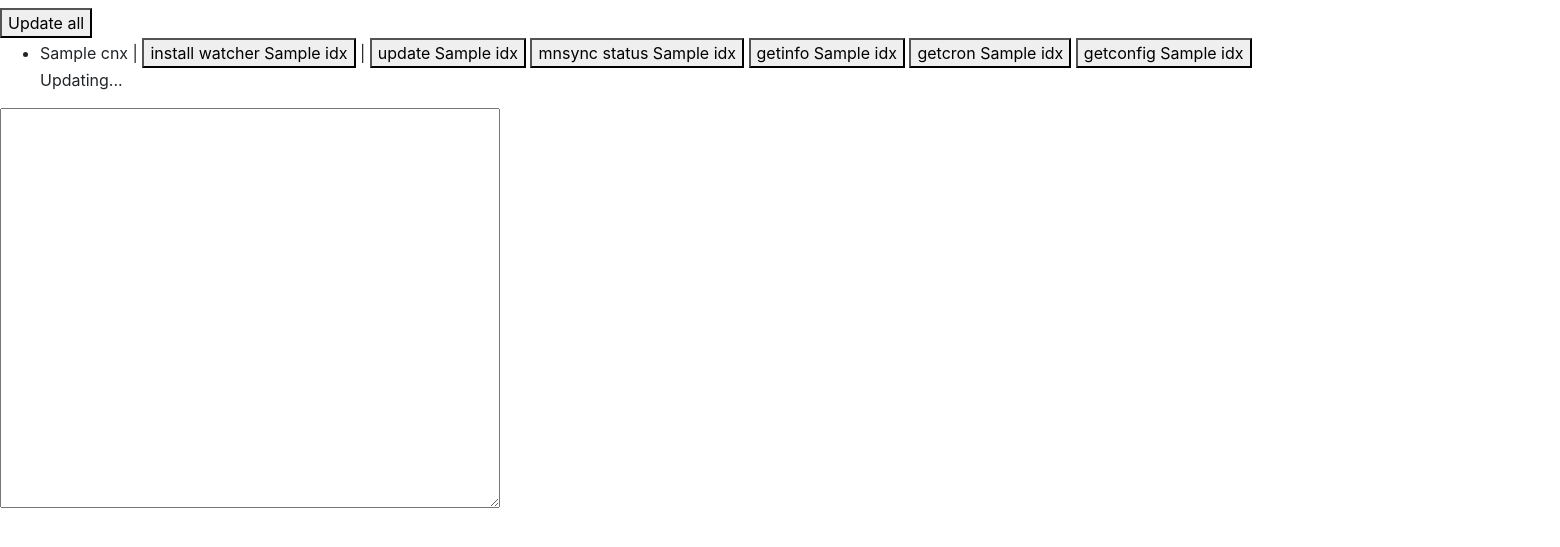
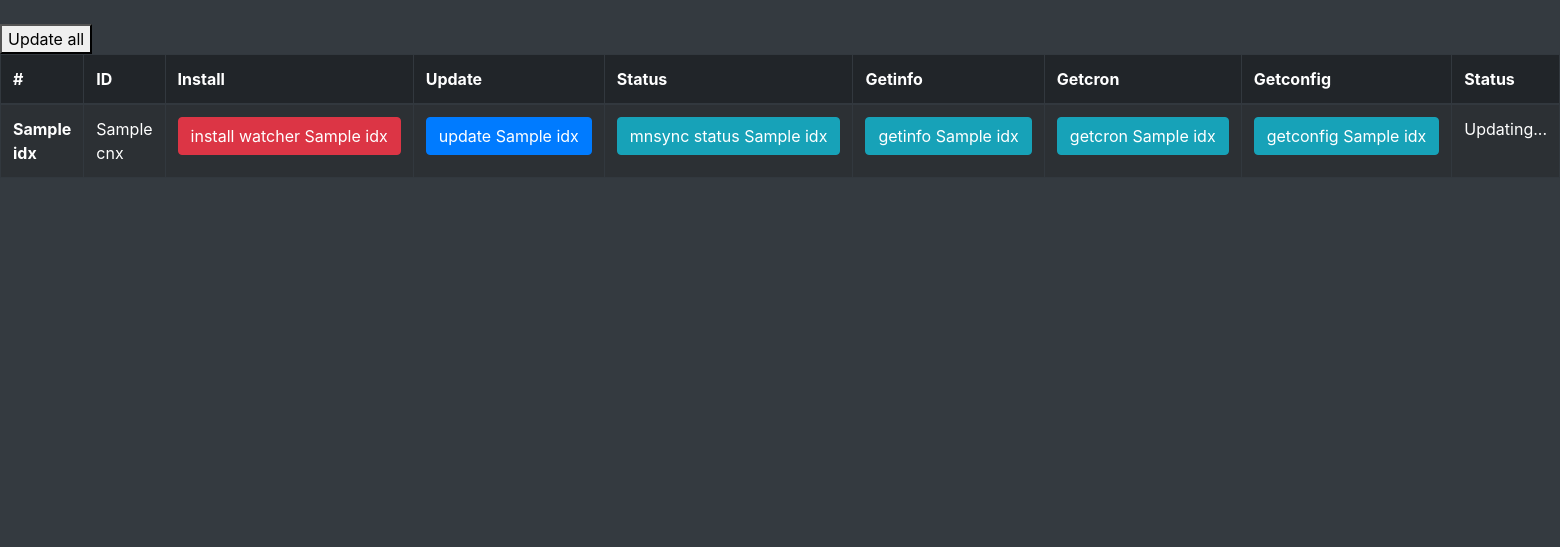
Before and after one commit to willll/masternodes, a Python web app: template templates/mnlist-jquery.html in a window 1560 px wide. Shown: the top 547 px of the page. Run offline with Jinja, Linux system fonts and the light colour scheme; the template is opened without the code that fills it: most values are stand-ins (such as "Sample title", 1, 10 or a date in 2020).

Commit message:
Updated the mn list page with a tabular view

```diff
--- a/templates/mnlist-jquery.html
+++ b/templates/mnlist-jquery.html
@@ -4,36 +4,53 @@
     <title>Masternode List</title>
     <script src="/js/jquery.min.js"></script>
     <script src="/js/bootstrap.min.js"></script>
-  </body>
+    </body>
     <style>
         #output{
             width: 500px;
             height:400px;
         }
+
     </style>
-    <link rel="stylesheet" href="/css/bootstrap.min.css">
+    <link href="/css/bootstrap.min.css" rel="stylesheet">
 </head>
-<body>
+<body class="bg-dark text-white">
 
-<h1></h1>
+<br/>
 
+<button class-
+'updateAll'>Update all</button>
 
-<button class-'updateAll'>Update all</button>
-    <ul id="masternodes">
+<table class="table table-striped table-bordered table-dark">
+    <thead>
+    <tr>
+        <th scope="col">#</th>
+        <th scope="col">ID</th>
+        <th scope="col">Install</th>
+        <th scope="col">Update</th>
+        <th scope="col">Status</th>
+        <th scope="col">Getinfo</th>
+        <th scope="col">Getcron</th>
+        <th scope="col">Getconfig</th>
+        <th scope="col">Status</th>
+    </tr>
+    </thead>
+    <tbody>
     {% for item in masternodes %}
-    <li>{{ item.cnx }} |
-        <button class='install' id='install_{{ item.idx }}' href='#'>install watcher {{item.idx}}</button>  |
-        <button class='update' id='update_{{ item.idx }}' href='#'>update {{item.idx}}</button>
-        <button class='mnsync_status' id='mnsyncstatus_{{ item.idx }}' href='#'>mnsync status {{item.idx}}</button>
-        <button class='getinfo' id='getinfo_{{ item.idx }}' href='#'>getinfo {{item.idx}}</button>
-        <button class='getcron' id='getcron_{{ item.idx }}' href='#'>getcron {{item.idx}}</button>
-        <button class='getconfig' id='getconfig_{{ item.idx }}' href='#'>getconfig {{item.idx}}</button>
-        <div class='status' id='status_{{item.idx}}'/>
-    </li>
+    <tr>
+        <th scope="row">{{item.idx}}</th>
+        <td>{{ item.cnx }}</td>
+        <td><button class='install btn btn-danger btn-xs' href='#' id='install_{{ item.idx }}'>install watcher {{item.idx}}</button></td>
+        <td><button class='update btn btn-primary btn-xs' href='#' id='update_{{ item.idx }}'>update {{item.idx}}</button></td>
+        <td><button class='mnsync_status btn btn-info btn-xs' href='#' id='mnsyncstatus_{{ item.idx }}'>mnsync status {{item.idx}}</button></td>
+        <td><button class='getinfo btn btn-info btn-xs' href='#' id='getinfo_{{ item.idx }}'>getinfo {{item.idx}}</button></td>
+        <td><button class='getcron btn btn-info btn-xs' href='#' id='getcron_{{ item.idx }}'>getcron {{item.idx}}</button></td>
+        <td><button class='getconfig btn btn-info btn-xs' href='#' id='getconfig_{{ item.idx }}'>getconfig {{item.idx}}</button></td>
+        <td><div class='status' id='status_{{item.idx}}'/></td>
+    </tr>
     {% endfor %}
-    </ul>
-    <textarea id='output'>
-    </textarea>
+    </tbody>
+</table>
 
 <script type=text/javascript>
     function installScript(id)
@@ -127,6 +144,7 @@
       updateAll();
 
     });
+
 </script>
 
 </body>
```
